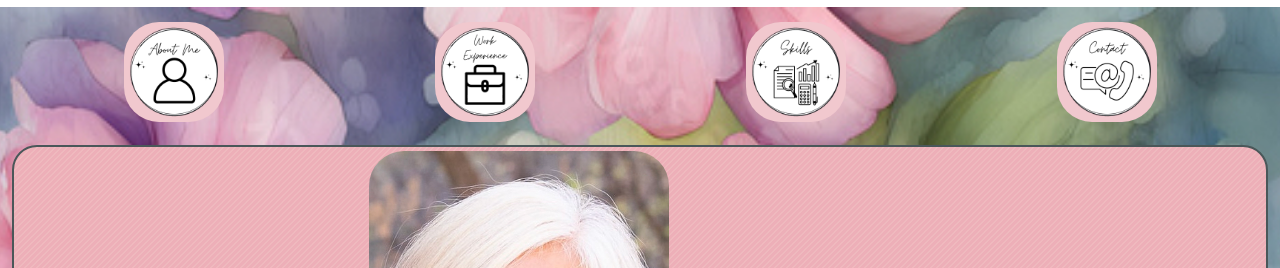
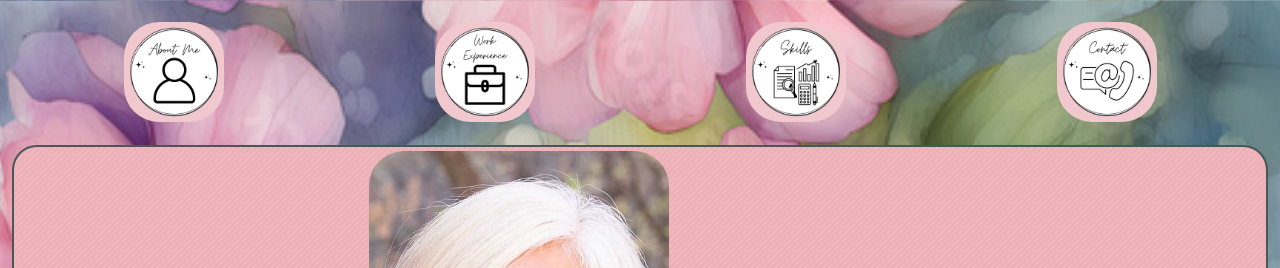
Before and after one commit to lainalefler/lainalefler.github.io, a plain HTML site: page index.html in a window 1280 px wide. Shown: the top 268 px of the page. Drawn offline with Linux system fonts and the light colour scheme.

Commit message:
Add files via upload

```diff
--- a/styles.css
+++ b/styles.css
@@ -30,8 +30,7 @@ body {
 
     background-image: url(FloralA.jpg);
     background-position: center;
-    background-size: 110%;
-    background-repeat: no-repeat;
+    background-size: cover;
 
 
 }
```
